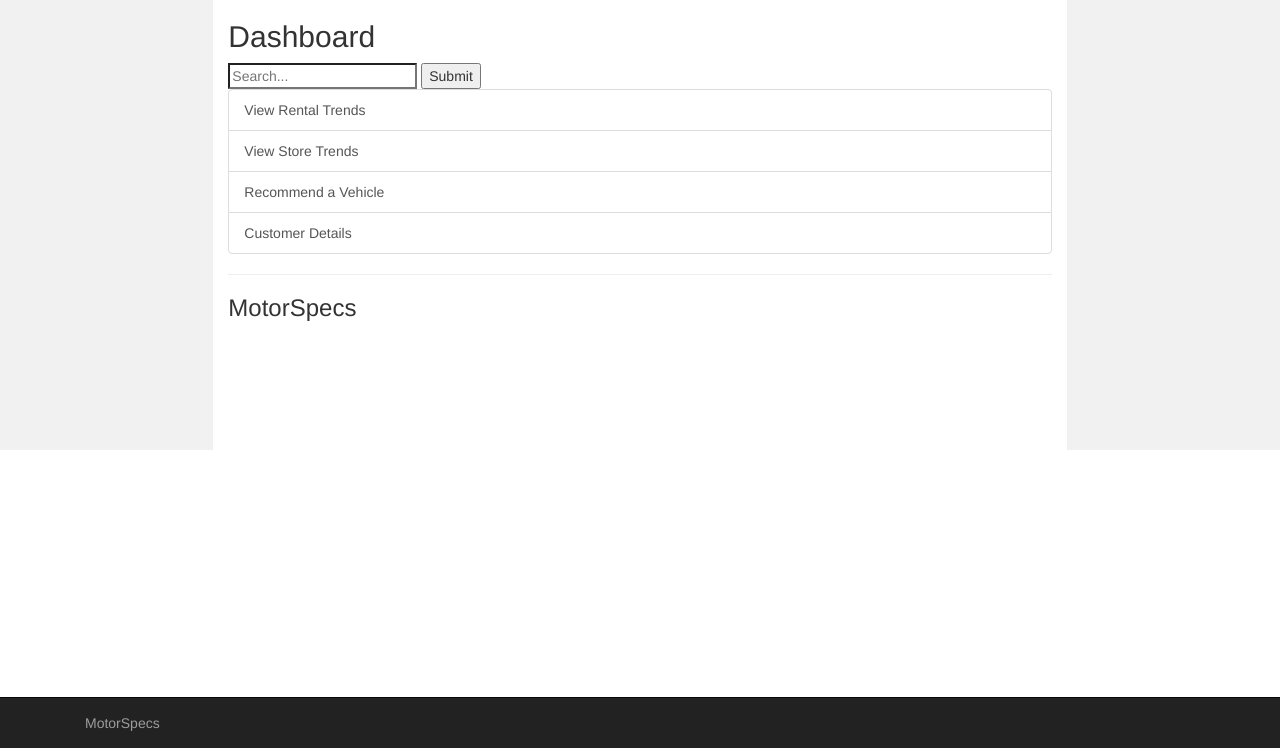
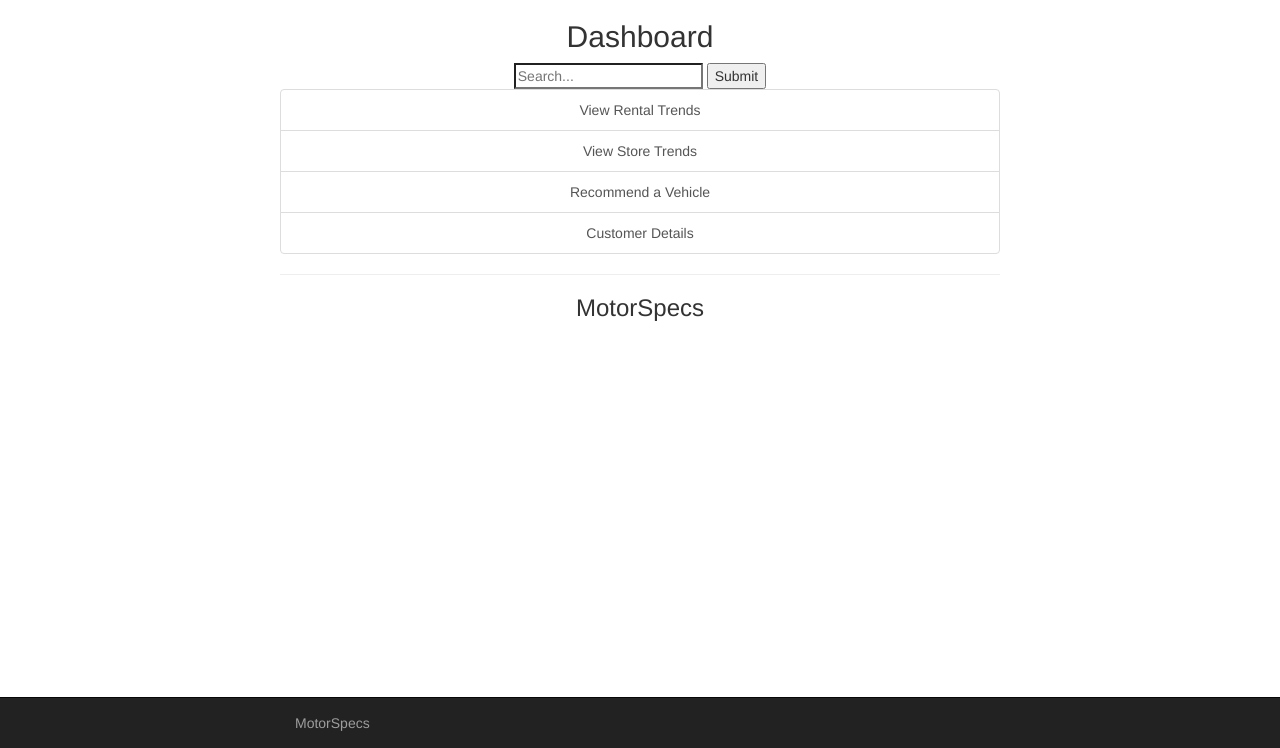
Before and after one commit to joshuawzj/Motor_Spec, a Django app: page /dashboard/ in a window 1280 px wide. Shown: the part 52-800 px from the top of the page. Run offline with Django 3.2, Linux system fonts and the light colour scheme; a user stored in the database is signed in; some libraries are stand-ins or nearby versions.

Commit message:
Centred page content

```diff
--- a/MotorSpecs/WebApp/templates/WebApp/base.html
+++ b/MotorSpecs/WebApp/templates/WebApp/base.html
@@ -14,16 +14,6 @@
       border-radius: 0;
     }
 
-    /* Set height of the grid so .sidenav can be 100% (adjust as needed) */
-    .row.content {height: 450px}
-
-    /* Set gray background color and 100% height */
-    .sidenav {
-      padding-top: 20px;
-      background-color: #f1f1f1;
-      height: 100%;
-    }
-
     /* On small screens, set height to 'auto' for sidenav and grid */
     @media screen and (max-width: 767px) {
       .sidenav {
@@ -32,6 +22,8 @@
       }
       .row.content {height:auto;}
     }
+
+	.container { max-width: 750px; }
   </style>
 </head>
 <body>
@@ -69,20 +61,10 @@
   </div>
 </nav>
 
-<div class="container-fluid text-center">
-  <div class="row content">
-    <div class="col-sm-2 sidenav">
-    <!--left-side column-->
-    </div>
-    <div class="col-sm-8 text-left">
+<div class="container" align="center">
       {% block content %} {% endblock %}
       <hr>
       <h3>MotorSpecs</h3>
-    </div>
-    <div class="col-sm-2 sidenav">
-    <!--right-side column-->
-    </div>
-  </div>
 </div>
 
 <div class="navbar navbar-inverse navbar-fixed-bottom">
--- a/MotorSpecs/WebApp/templates/WebApp/dashboard.html
+++ b/MotorSpecs/WebApp/templates/WebApp/dashboard.html
@@ -12,6 +12,7 @@
 {% endblock navbuttons %}
 
 {% block content %}
+	<div align="center">
 		<h2>Dashboard</h2>
 		<form method="GET" action="{% url 'search' %}" style="margin: 0">
 				<input  id="search_box" type="search" name="search_box"  placeholder="Search..." >
@@ -23,4 +24,5 @@
 				<a href="/vehiclerecommendation/" class="list-group-item">Recommend a Vehicle</a>
 				<a href="/customerdetails/" class="list-group-item">Customer Details</a>
 		</div>
+	</div>
 {% endblock content %}
```
Also changed, not shown: MotorSpecs/db.sqlite3. Lines whose indentation alone changed are shown as unchanged.
